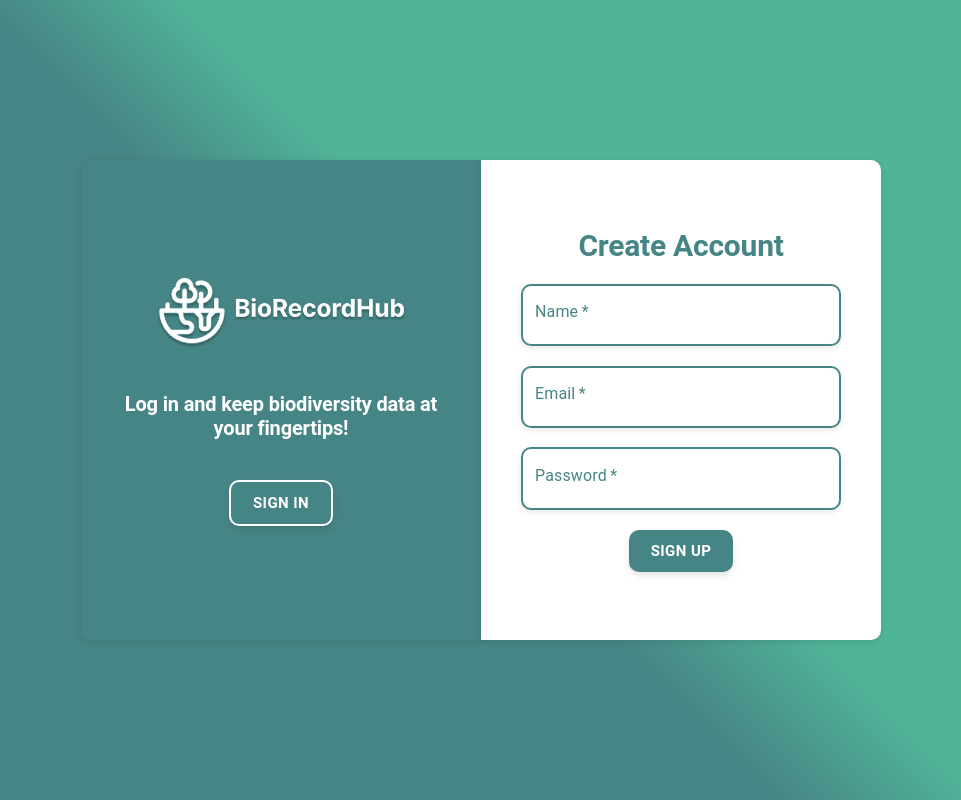
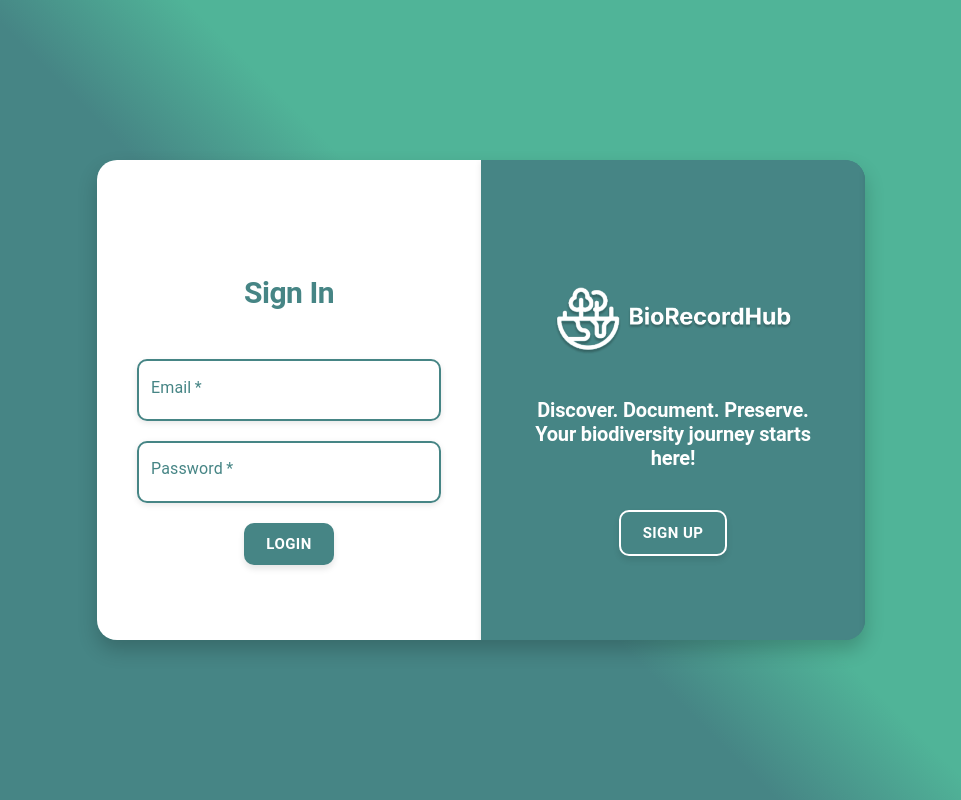
Before and after one commit to Sebastian2702/BioRecordHub_Frontend, a React (Vite) app: page /login_registration in a window 1280 px wide. Shown: the whole page, without its empty margins (159-1120 px from the left). Built offline with nearby package versions, Linux system fonts and the light colour scheme.

Commit message:
Login and registration frontend completed and change Webpage title and logo

```diff
--- a/index.html
+++ b/index.html
@@ -2,10 +2,10 @@
 <html lang="en">
   <head>
     <meta charset="UTF-8" />
-    <link rel="icon" type="image/svg+xml" href="/vite.svg" />
+    <link rel="icon" type="image/png" href="src/assets/images/logo.png" />
     <link href="https://fonts.googleapis.com/css2?family=Inter:wght@400;500;600;700&display=swap" rel="stylesheet">
     <meta name="viewport" content="width=device-width, initial-scale=1.0" />
-    <title>Vite + React + TS</title>
+    <title>BioRecordHub</title>
   </head>
   <body>
     <div id="root"></div>
--- a/src/components/LoginInputCard.tsx
+++ b/src/components/LoginInputCard.tsx
@@ -3,7 +3,7 @@ import InputTextField from "../components/InputTextField"
 import StyledButton from "../components/StyledButton.tsx"
 import Box from '@mui/material/Box';
 import Typography from '@mui/material/Typography';
-import { Card } from "@mui/material";
+
 
 
 interface LoginInputCardProps {
@@ -18,8 +18,8 @@ const LoginInputCard: React.FC<LoginInputCardProps> = ({ email, password, onEmai
     return(
         <Box sx={{
             backgroundColor: COLORS.white,
-            width: "25vw",
-            height: "50vh",
+            width: "30vw",
+            height: "55vh",
             borderRadius: `${BORDER.radius} 0 0 ${BORDER.radius}`,
             boxShadow: "0px 2px 6px rgba(0, 0, 0, 0.1)",
             display: "flex",
@@ -28,7 +28,7 @@ const LoginInputCard: React.FC<LoginInputCardProps> = ({ email, password, onEmai
             alignItems: "center",
             padding: "40px"
         }}>
-            <Typography variant="h2" sx={{ color: COLORS.primary, fontSize: FONT_SIZES.large, marginBottom: "20px", fontWeight: "bold" }}>
+            <Typography variant="h1" sx={{ color: COLORS.primary, fontSize: FONT_SIZES.large, marginBottom: "50px", fontWeight: "bold" }}>
                 Sign In
             </Typography>
             <InputTextField label="Email" fullWidth required fontSize={FONT_SIZES.medium} value={email} onChange={onEmailChange} />
--- a/src/components/LoginSideCard.tsx
+++ b/src/components/LoginSideCard.tsx
@@ -2,7 +2,7 @@ import {BORDER, COLORS, FONT_SIZES} from "../constants/ui.ts";
 import StyledButton from "../components/StyledButton.tsx"
 import Box from '@mui/material/Box';
 import Typography from '@mui/material/Typography';
-import logo from "../assets/images/logo.png";
+import logo from "../assets/images/full-logo.png";
 
 interface LogInSideCardProps {
     onClick: () => void
@@ -12,8 +12,8 @@ const LoginSideCard: React.FC<LogInSideCardProps> = ({ onClick }) => {
     return (
         <Box sx={{
             backgroundColor: COLORS.primary,
-            width: "25vw",
-            height: "50vh",
+            width: "30vw",
+            height: "55vh",
             borderRadius: `0 ${BORDER.radius} ${BORDER.radius} 0`,
             boxShadow: "0px 2px 6px rgba(0, 0, 0, 0.1)",
             display: "flex",
--- a/src/components/RegisterSideCard.tsx
+++ b/src/components/RegisterSideCard.tsx
@@ -2,7 +2,7 @@ import {BORDER, COLORS, FONT_SIZES} from "../constants/ui.ts";
 import StyledButton from "../components/StyledButton.tsx"
 import Box from '@mui/material/Box';
 import Typography from '@mui/material/Typography';
-import logo from "../assets/images/logo.png";
+import logo from "../assets/images/full-logo.png";
 
 interface RegisterSideCardProps {
     onClick: () => void
@@ -12,8 +12,8 @@ const RegisterSideCard: React.FC<RegisterSideCardProps> = ({ onClick }) => {
     return (
         <Box sx={{
             backgroundColor: COLORS.primary,
-            width: "25vw",
-            height: "50vh",
+            width: "30vw",
+            height: "55vh",
             borderRadius: `${BORDER.radius} 0 0 ${BORDER.radius}`,
             boxShadow: "0px 2px 6px rgba(0, 0, 0, 0.1)",
             display: "flex",
--- a/src/components/ResgisterInputCard.tsx
+++ b/src/components/ResgisterInputCard.tsx
@@ -19,8 +19,8 @@ const RegisterInputCard: React.FC<RegisterInputCardProps> = ({ email, password,
     return(
         <Box sx={{
             backgroundColor: COLORS.white,
-            width: "25vw",
-            height: "50vh",
+            width: "30vw",
+            height: "60vh",
             borderRadius: `0 ${BORDER.radius} ${BORDER.radius} 0`,
             boxShadow: "0px 2px 6px rgba(0, 0, 0, 0.1)",
             display: "flex",
@@ -29,7 +29,7 @@ const RegisterInputCard: React.FC<RegisterInputCardProps> = ({ email, password,
             alignItems: "center",
             padding: "40px"
         }}>
-            <Typography variant="h2" sx={{ color: COLORS.primary, fontSize: FONT_SIZES.large, marginBottom: "20px", fontWeight: "bold" }}>
+            <Typography variant="h2" sx={{ color: COLORS.primary, fontSize: FONT_SIZES.large, marginBottom: "30px", fontWeight: "bold" }}>
                 Create Account
             </Typography>
             <InputTextField label="Name" fullWidth required fontSize={FONT_SIZES.medium} value={name} onChange={onNameChange} />
--- /dev/null
+++ b/src/components/SlidingAuth.tsx
@@ -0,0 +1,67 @@
+import { useState } from "react";
+import { Box } from "@mui/material";
+import LoginInputCard from "../components/LoginInputCard";
+import RegisterInputCard from "../components/ResgisterInputCard";
+import LoginSideCard from "../components/LoginSideCard";
+import RegisterSideCard from "../components/RegisterSideCard";
+import { COLORS } from "../constants/ui.ts";
+
+const SlidingAuth = () => {
+    const [isSignIn, setIsSignIn] = useState(true);
+    const [email, setEmail] = useState("");
+    const [password, setPassword] = useState("");
+    const [name, setName] = useState("");
+
+    return (
+        <Box
+            sx={{
+                width: "60vw",
+                height: "60vh",
+                display: "flex",
+                position: "relative",
+                overflow: "hidden",
+                borderRadius: "20px",
+                boxShadow: "0 10px 20px rgba(0, 0, 0, 0.2)",
+                background: `${COLORS.primary}`,
+            }}
+        >
+            {/* Sliding container */}
+            <Box
+                sx={{
+                    display: "flex",
+                    width: "200%",
+                    transform: isSignIn ? "translateX(0)" : "translateX(-50%)",
+                    transition: "transform 0.6s ease-in-out",
+                }}
+            >
+                {/* Left: Sign In */}
+                <Box sx={{ width: "50%", display: "flex" }}>
+                    <LoginInputCard
+                        email={email}
+                        password={password}
+                        onEmailChange={(e) => setEmail(e.target.value)}
+                        onPasswordChange={(e) => setPassword(e.target.value)}
+                        onClick={() => console.log("Login")}
+                    />
+                    <LoginSideCard onClick={() => setIsSignIn(false)} />
+                </Box>
+
+                {/* Right: Sign Up */}
+                <Box sx={{ width: "50%", display: "flex" }}>
+                    <RegisterSideCard onClick={() => setIsSignIn(true)} />
+                    <RegisterInputCard
+                        name={name}
+                        email={email}
+                        password={password}
+                        onNameChange={(e) => setName(e.target.value)}
+                        onEmailChange={(e) => setEmail(e.target.value)}
+                        onPasswordChange={(e) => setPassword(e.target.value)}
+                        onClick={() => console.log("Register")}
+                    />
+                </Box>
+            </Box>
+        </Box>
+    );
+};
+
+export default SlidingAuth;
--- a/src/components/StyledButton.tsx
+++ b/src/components/StyledButton.tsx
@@ -35,8 +35,19 @@ const StyledButton: React.FC<ButtonProps> = ({ label, color, size, onClick, disa
                 '&:hover': {
                     backgroundColor: darken(color === 'primary' ? COLORS.primary : color === 'secondary' ? COLORS.secondary : color === 'edit' ? COLORS.edit : COLORS.delete, 0.3),
                     boxShadow: '0px 6px 10px rgba(0, 0, 0, 0.15)',
-                    bolderStyle: 'none',
                     borderColor: border ? COLORS.white : 'transparent',
+                },
+                '&:focus': {
+                    outline: 'none',
+                    boxShadow: 'none',
+                },
+                '&:active': {
+                    outline: 'none',
+                    boxShadow: 'none',
+                },
+                '&.Mui-focusVisible': {
+                    outline: 'none',
+                    boxShadow: 'none',
                 },
             }}
         >
--- a/src/pages/LoginRegistration.tsx
+++ b/src/pages/LoginRegistration.tsx
@@ -1,52 +1,24 @@
-import {COLORS} from "../constants/ui.ts";
-import {useState} from "react";
-import Box from '@mui/material/Box';
-import LoginInputCard from "../components/LoginInputCard.tsx";
-import LogInSideCard from "../components/LoginSideCard.tsx";
-import RegisterInputCard from "../components/ResgisterInputCard.tsx";
-import RegisterSideCard from "../components/RegisterSideCard.tsx";
+import { COLORS } from "../constants/ui.ts";
+import Box from "@mui/material/Box";
+import SlidingAuth from "../components/SlidingAuth.tsx";
 
 function LoginRegistration() {
 
-    const [email, setEmail] = useState("");
-    const [password, setPassword] = useState("");
-    const [name, setName] = useState("");
-
     return (
-        <Box sx={{
-            background: `linear-gradient(45deg, ${COLORS.primary} 45%, ${COLORS.secondary} 55%)`,
-            alignItems: "center",
-            width: "100vw",
-            height: "100vh",
-            display: "flex",
-            justifyContent: "center",
-            flexDirection: "row",
-        }}>
-            {/*<LoginInputCard
-                email={email}
-                password={password}
-                onEmailChange={(e) => setEmail(e.target.value)}
-                onPasswordChange={(e) => setPassword(e.target.value)}
-                onClick={() => console.log("Login clicked")}
-            />
-            <LogInSideCard onClick={() => console.log("Sign Up clicked")} />*/}
-            <RegisterSideCard onClick = {() => console.log("Login")}/>
-            <RegisterInputCard
-                email={email}
-                password={password}
-                name={name}
-                onEmailChange={(e) => setEmail(e.target.value)}
-                onPasswordChange={(e) => setPassword(e.target.value)}
-                onNameChange={(e) => setName(e.target.value)}
-                onClick={() => console.log("Login clicked")}
-            />
-
-
+        <Box
+            sx={{
+                background: `linear-gradient(45deg, ${COLORS.primary} 45%, ${COLORS.secondary} 55%)`,
+                alignItems: "center",
+                justifyContent: "center",
+                width: "100vw",
+                height: "100vh",
+                display: "flex",
+            }}
+        >
+            <SlidingAuth/>
         </Box>
 
-
-
-    )
+    );
 }
 
-export default LoginRegistration
+export default LoginRegistration;
```
Also changed, not shown: src/assets/images/full-logo.png (added), src/assets/images/logo.png.
